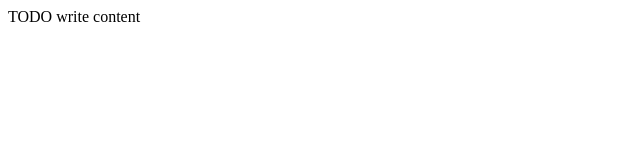
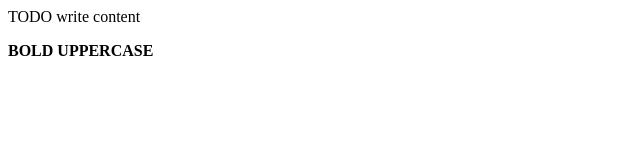
Before and after one commit to I-can-have-a-long-username-if-I-want-to/two-thousand-seventeen_hyper-text-markup-languauge, a website: page Hi quality webs/public_html/index.html in a window 1280 px wide. Shown: the whole page, without its empty margins (0-640 px from the left). Drawn offline with Linux system fonts and the light colour scheme.

Commit message:
added text to index.html
added"
<p><strong>BOLD UPPERCASE</strong></p>"

```diff
--- a/Hi quality webs/public_html/index.html
+++ b/Hi quality webs/public_html/index.html
@@ -12,5 +12,6 @@ and open the template in the editor.
     </head>
     <body>
         <div>TODO write content</div>
+        <p><strong>BOLD UPPERCASE</strong></p>
     </body>
 </html>
```
